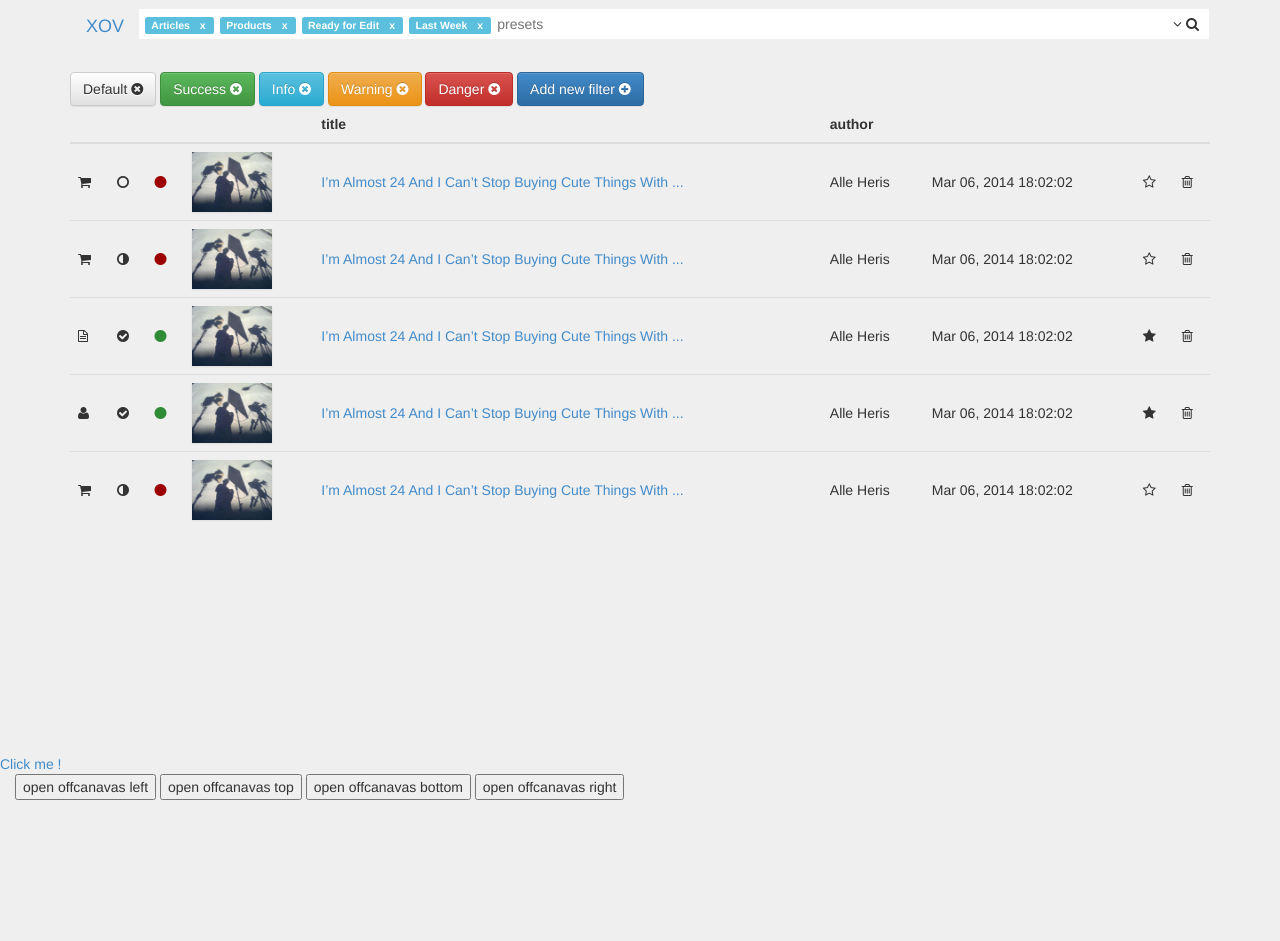
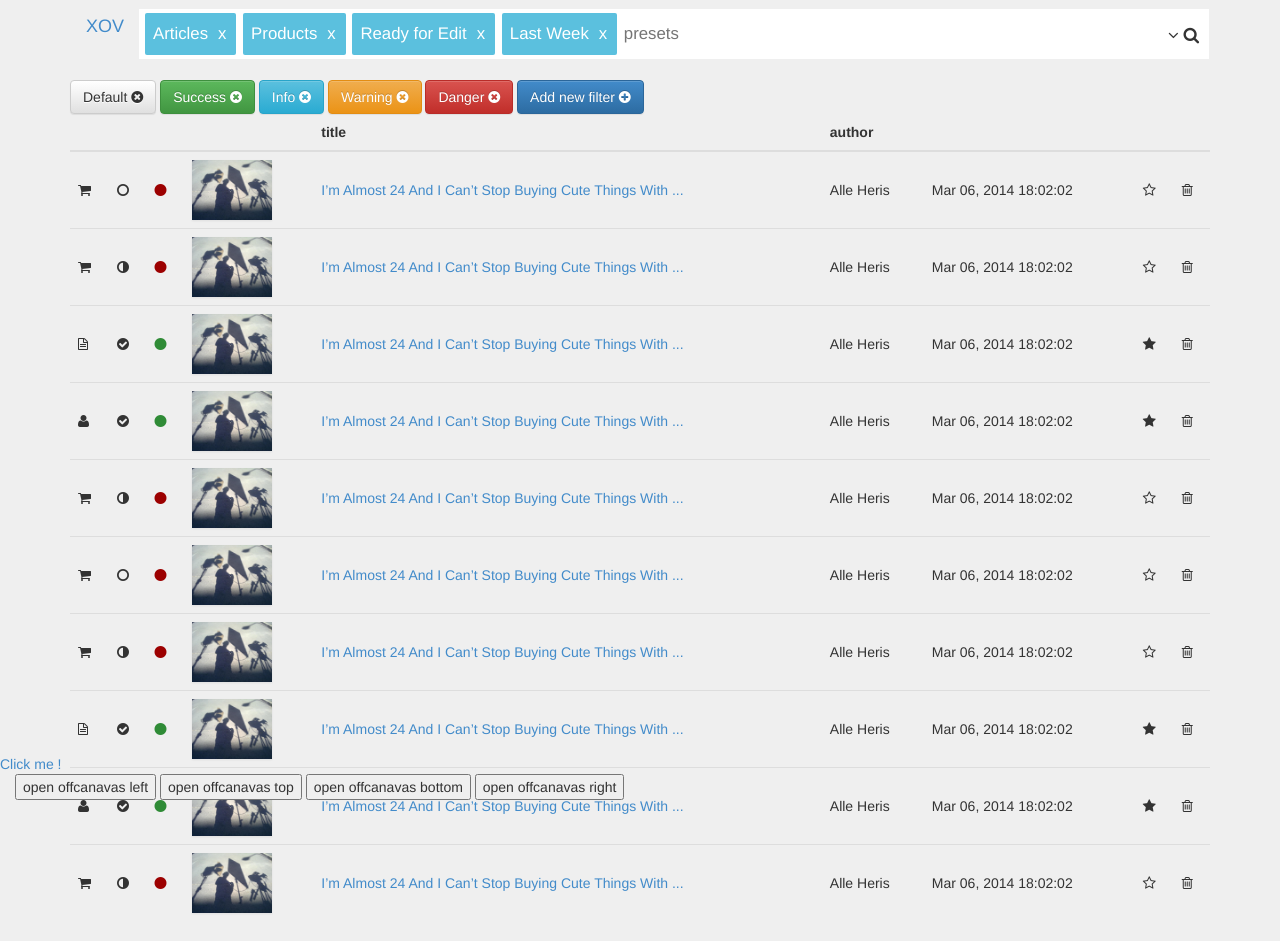
Before and after one commit to hotovec/tempest, a PHP site: page /content-manage.html in a window 1280 px wide. Before the commit the page ends 800 px from the top, so only its background shows below. Run offline with PHP 8.4, Linux system fonts and the light colour scheme.

Commit message:
search field tweaks, reset label - tags colors are customized by .label syntax

```diff
--- a/content-manage.html
+++ b/content-manage.html
@@ -37,9 +37,12 @@
         <a class="navbar-brand" href="#" data-toggle="offcanvas" data-target=".offcanavas-menu-left"
            data-canvas="body" style="float: left; ">XOV</a>
         <div class="search-tags">
+            <div class="search-field">
             <div class="search-button"><i class="fa fa-angle-down"></i> <i class="fa fa-search"></i></div>
             <input class="search" type="text" name="" id="mytags" placeholder="presets"
                    value="Articles,Products,Ready for Edit,Last Week" data-role="tagsinput">
+            </div>
+            <div class="search-tags--options">custom filters</div>
         </div>
     </nav>
 </div>
@@ -81,6 +84,101 @@
         </tr>
         </thead>
         <tbody>
+
+        <tr>
+            <td><i class="fa fa-shopping-cart" data-toggle="tooltip" data-placement="top" title="product"></i></td>
+            <td><i class="fa fa-circle-o" data-toggle="tooltip" data-placement="top" title="not ready"></i></td>
+            <td><i class="fa fa-circle random-color-2" data-toggle="tooltip" data-placement="top" title="private"></i>
+            </td>
+            <td><span data-toggle="tooltip" data-placement="bottom" data-html="true" title="original: 2566px x 1900px</br>author: Ansel Adams</br> shutterstock, 10x used "><img class="thumbnail" src="assets/images/image.jpg" class="img-responsive" alt="Image"></span></td>
+
+            <td>
+                <span data-toggle="tooltip" data-placement="bottom" data-html="true" title="<span style='color: yellow;'>Price: 99USD</span><br> this is abstract, abstract, abstract this is abstract, abstract, abstract this is abstract, abstract, abstract this is abstract, abstract, abstract"><a href="content-edit.html">I’m Almost 24 And I Can’t Stop Buying Cute Things With ... </a><span>
+            </td>
+
+            <td><span data-toggle="tooltip" data-placement="bottom" data-html="true" title="@Herris<br>+420 602 372 591<br>heris@saymedia.com">Alle Heris</span></td>
+
+            <td>Mar 06, 2014 18:02:02</td>
+            <td><i class="fa fa-star-o" data-toggle="tooltip" data-placement="top" title="set as featured"></i></td>
+            <td><span data-toggle="tooltip" data-placement="top" title="delete"><i class="fa fa-trash-o" data-toggle="modal" data-target="#modal-content-delete"></i></span></td>
+
+        </tr>
+
+        <tr>
+            <td><i class="fa fa-shopping-cart" data-toggle="tooltip" data-placement="top" title="product"></i></td>
+            <td><i class="fa fa-adjust" data-toggle="tooltip" data-placement="top" title="in proggres"></i></td>
+            <td><i class="fa fa-circle random-color-2" data-toggle="tooltip" data-placement="top" title="private"></i>
+            </td>
+            <td><span data-toggle="tooltip" data-placement="bottom" data-html="true" title="original: 2566px x 1900px</br>author: Ansel Adams</br> shutterstock, 10x used "><img class="thumbnail" src="assets/images/image.jpg" class="img-responsive" alt="Image"></span></td>
+
+            <td>
+                <span data-toggle="tooltip" data-placement="bottom" title="this is abstract, abstract, abstract this is abstract, abstract, abstract this is abstract, abstract, abstract this is abstract, abstract, abstract"><a href="content-edit.html">I’m Almost 24 And I Can’t Stop Buying Cute Things With ... </a><span>
+            </td>
+
+            <td><span data-toggle="tooltip" data-placement="bottom" data-html="true" title="@Herris<br>+420 602 372 591<br>heris@saymedia.com">Alle Heris</span></td>
+
+            <td>Mar 06, 2014 18:02:02</td>
+            <td><i class="fa fa-star-o" data-toggle="tooltip" data-placement="top" title="set as featured"></i></td>
+            <td><span data-toggle="tooltip" data-placement="top" title="delete"><i class="fa fa-trash-o" data-toggle="modal" data-target="#modal-content-delete"></i></span></td>
+
+        </tr>
+
+        <tr>
+            <td><i class="fa fa-file-text-o " data-toggle="tooltip" data-placement="top" title="article"></i></td>
+            <td><i class="fa fa-check-circle" data-toggle="tooltip" data-placement="top" title="ready"></i></td>
+            <td><i class="fa fa-circle random-color-1" data-toggle="tooltip" data-placement="top" title="published"></i>
+            </td>
+            <td><span data-toggle="tooltip" data-placement="bottom" data-html="true" title="original: 2566px x 1900px</br>author: Ansel Adams</br> shutterstock, 10x used "><img class="thumbnail" src="assets/images/image.jpg" class="img-responsive" alt="Image"></span></td>
+
+            <td>
+                <span data-toggle="tooltip" data-placement="bottom" title="this is abstract, abstract, abstract this is abstract, abstract, abstract this is abstract, abstract, abstract this is abstract, abstract, abstract"><a href="content-edit.html">I’m Almost 24 And I Can’t Stop Buying Cute Things With ... </a><span>
+            </td>
+
+            <td><span data-toggle="tooltip" data-placement="bottom" data-html="true" title="@Herris<br>+420 602 372 591<br>heris@saymedia.com">Alle Heris</span></td>
+
+            <td>Mar 06, 2014 18:02:02</td>
+            <td><i class="fa fa-star" data-toggle="tooltip" data-placement="top" title="featured from: 2014-05-03"></i></td>
+            <td><span data-toggle="tooltip" data-placement="top" title="delete"><i class="fa fa-trash-o" data-toggle="modal" data-target="#modal-content-delete"></i></span></td>
+
+        </tr>
+
+        <tr>
+            <td><i class="fa fa-user " data-toggle="tooltip" data-placement="top" title="person"></i></td>
+            <td><i class="fa fa-check-circle" data-toggle="tooltip" data-placement="top" title="ready"></i></td>
+            <td><i class="fa fa-circle random-color-1" data-toggle="tooltip" data-placement="top" title="published"></i>
+            </td>
+            <td><span data-toggle="tooltip" data-placement="bottom" data-html="true" title="original: 2566px x 1900px</br>author: Ansel Adams</br> shutterstock, 10x used "><img class="thumbnail" src="assets/images/image.jpg" class="img-responsive" alt="Image"></span></td>
+
+            <td>
+                <span data-toggle="tooltip" data-placement="bottom" title="this is abstract, abstract, abstract this is abstract, abstract, abstract this is abstract, abstract, abstract this is abstract, abstract, abstract"><a href="content-edit.html">I’m Almost 24 And I Can’t Stop Buying Cute Things With ... </a><span>
+            </td>
+
+            <td><span data-toggle="tooltip" data-placement="bottom" data-html="true" title="@Herris<br>+420 602 372 591<br>heris@saymedia.com">Alle Heris</span></td>
+
+            <td>Mar 06, 2014 18:02:02</td>
+            <td><i class="fa fa-star" data-toggle="tooltip" data-placement="top" title="featured from: 2014-05-03"></i></td>
+            <td><span data-toggle="tooltip" data-placement="top" title="delete"><i class="fa fa-trash-o" data-toggle="modal" data-target="#modal-content-delete"></i></span></td>
+
+        </tr>
+
+        <tr>
+            <td><i class="fa fa-shopping-cart" data-toggle="tooltip" data-placement="top" title="product"></i></td>
+            <td><i class="fa fa-adjust" data-toggle="tooltip" data-placement="top" title="in proggres"></i></td>
+            <td><i class="fa fa-circle random-color-2" data-toggle="tooltip" data-placement="top" title="private"></i>
+            </td>
+            <td><span data-toggle="tooltip" data-placement="bottom" data-html="true" title="original: 2566px x 1900px</br>author: Ansel Adams</br> shutterstock, 10x used "><img class="thumbnail" src="assets/images/image.jpg" class="img-responsive" alt="Image"></span></td>
+
+            <td>
+                <span data-toggle="tooltip" data-placement="bottom" title="this is abstract, abstract, abstract this is abstract, abstract, abstract this is abstract, abstract, abstract this is abstract, abstract, abstract"><a href="content-edit.html">I’m Almost 24 And I Can’t Stop Buying Cute Things With ... </a><span>
+            </td>
+
+            <td><span data-toggle="tooltip" data-placement="bottom" data-html="true" title="@Herris<br>+420 602 372 591<br>heris@saymedia.com">Alle Heris</span></td>
+
+            <td>Mar 06, 2014 18:02:02</td>
+            <td><i class="fa fa-star-o" data-toggle="tooltip" data-placement="top" title="set as featured"></i></td>
+            <td><span data-toggle="tooltip" data-placement="top" title="delete"><i class="fa fa-trash-o" data-toggle="modal" data-target="#modal-content-delete"></i></span></td>
+
+        </tr>
 
         <tr>
             <td><i class="fa fa-shopping-cart" data-toggle="tooltip" data-placement="top" title="product"></i></td>
--- a/css/main.css
+++ b/css/main.css
@@ -58,9 +58,24 @@ body {
 .search-tags {
   position: relative;
   padding: 0;
-  overflow: hidden;
+  overflow-y: hidden;
   margin-top: 8px;
-  background-color: #fff; }
+  background-color: #fff;
+  height: 50px;
+  font-size: 120%; }
+  .search-tags .search-field {
+    height: 100%; }
+  .search-tags .label {
+    font-size: 100%;
+    font-weight: normal;
+    display: inline-block;
+    line-height: 2.5em;
+    border-radius: 2px;
+    padding: 0 8px; }
+
+.search-tags--options {
+  width: 100%;
+  border: 1px solid #000; }
 
 .bootstrap-tagsinput {
   width: auto;
@@ -81,7 +96,8 @@ body {
   width: auto;
   min-width: 30px;
   padding-right: 10px;
-  text-align: center; }
+  text-align: center;
+  cursor: pointer; }
 
 /* end search tags */
 /*pillbox custom*/
--- a/sass/main.scss
+++ b/sass/main.scss
@@ -56,9 +56,30 @@ body {
 .search-tags {
     position: relative;
     padding: 0;
-    overflow: hidden;
+    overflow-y: hidden;
     margin-top: 8px;
     background-color: #fff;
+    height: 50px;
+    font-size: 120%;
+
+    .search-field {
+        height: 100%;
+    }
+
+    .label {
+        font-size: 100%;
+        font-weight: normal;
+        display: inline-block;
+        line-height: 2.5em;
+        border-radius: 2px;
+        padding: 0 8px;
+    }
+}
+
+.search-tags--options {
+
+    width: 100%;
+    border: 1px solid #000;
 }
 
 .bootstrap-tagsinput {
@@ -81,6 +102,8 @@ body {
     min-width: 30px;
     padding-right: 10px;
     text-align: center;
+
+    cursor: pointer;
 }
 /* end search tags */
 
```
Also changed, not shown: 2 other files.
